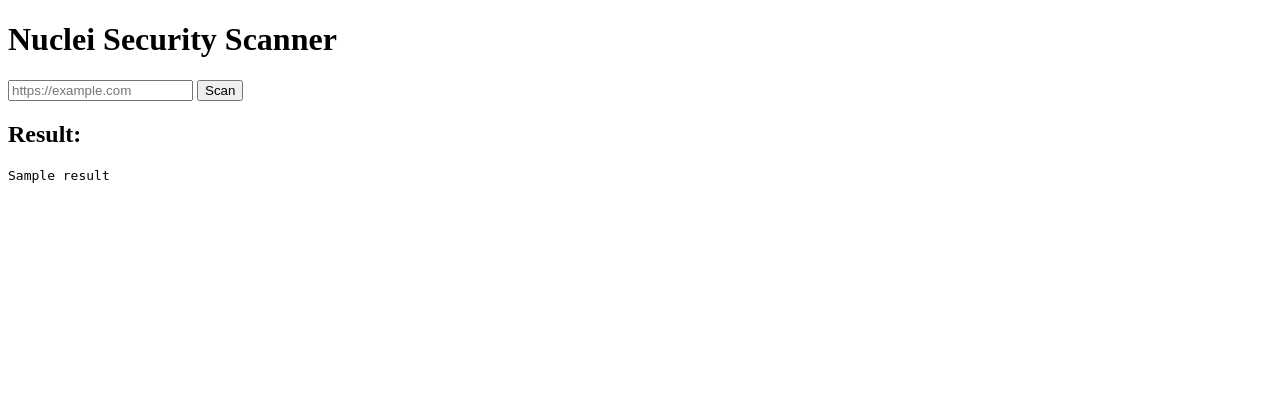
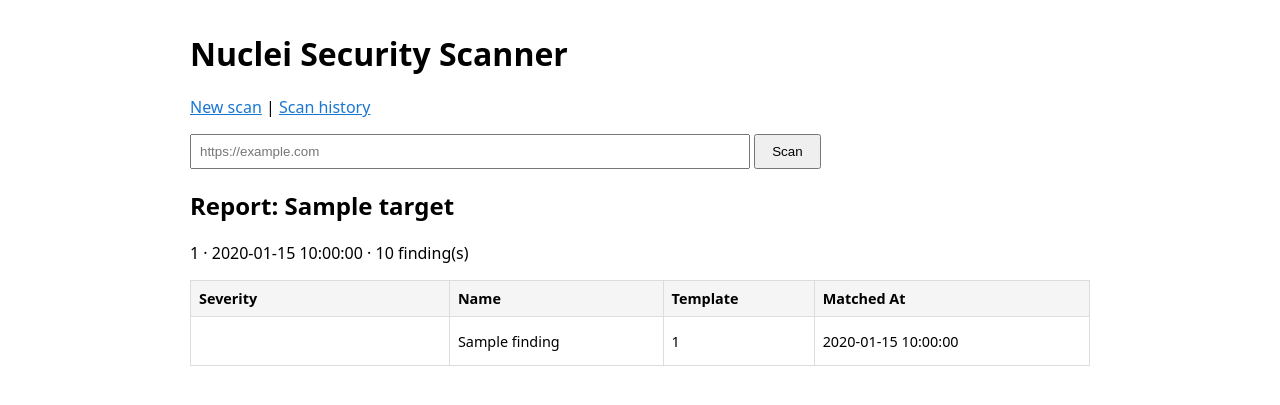
Before and after one commit to vaalentine2/nuclei-scanner, a Flask app: template templates/index.html in a window 1280 px wide. Shown: the top 405 px of the page. Run offline with Flask 3, Linux system fonts and the light colour scheme; the template is opened without the code that fills it: most values are stand-ins (such as "Sample title", 1, 10 or a date in 2020).

Commit message:
Update index.html

```diff
--- a/templates/index.html
+++ b/templates/index.html
@@ -2,18 +2,60 @@
 <html>
 <head>
     <title>Nuclei Security Scanner</title>
+    <style>
+        body { font-family: system-ui, sans-serif; max-width: 900px; margin: 2rem auto; padding: 0 1rem; }
+        input[type=text] { padding: .5rem; width: 60%; }
+        button { padding: .5rem 1rem; }
+        .error { color: #b00; }
+        table { border-collapse: collapse; width: 100%; margin-top: 1rem; }
+        th, td { border: 1px solid #ddd; padding: .5rem; text-align: left; font-size: .9rem; }
+        th { background: #f5f5f5; }
+        .badges span { display: inline-block; padding: .2rem .6rem; margin: 0 .4rem .4rem 0;
+                       border-radius: 4px; color: #fff; font-size: .85rem; text-transform: capitalize; }
+        .critical { background: #7b001c; } .high { background: #d32f2f; }
+        .medium { background: #f57c00; } .low { background: #fbc02d; color: #333; }
+        .info { background: #1976d2; } .unknown { background: #757575; }
+        a { color: #1976d2; }
+    </style>
 </head>
 <body>
     <h1>Nuclei Security Scanner</h1>
+    <p><a href="{{ url_for('index') }}">New scan</a> | <a href="{{ url_for('history') }}">Scan history</a></p>
 
-    <form method="POST">
+    <form method="POST" action="{{ url_for('index') }}">
         <input type="text" name="target" placeholder="https://example.com" required>
         <button type="submit">Scan</button>
     </form>
 
-    {% if result %}
-        <h2>Result:</h2>
-        <pre>{{ result }}</pre>
+    {% if error %}<p class="error">{{ error }}</p>{% endif %}
+
+    {% if report %}
+        <h2>Report: {{ report.target }}</h2>
+        <p>{{ report.scan_id }} &middot; {{ report.timestamp }} &middot; {{ report.total }} finding(s)</p>
+
+        <div class="badges">
+            {% for sev in severities %}
+                {% if report.summary.get(sev, 0) > 0 %}
+                    <span class="{{ sev }}">{{ sev }}: {{ report.summary[sev] }}</span>
+                {% endif %}
+            {% endfor %}
+        </div>
+
+        {% if report.findings %}
+            <table>
+                <tr><th>Severity</th><th>Name</th><th>Template</th><th>Matched At</th></tr>
+                {% for f in report.findings %}
+                    <tr>
+                        <td class="badges"><span class="{{ f.severity }}">{{ f.severity }}</span></td>
+                        <td>{{ f.name }}</td>
+                        <td>{{ f.template_id }}</td>
+                        <td>{{ f.matched_at }}</td>
+                    </tr>
+                {% endfor %}
+            </table>
+        {% else %}
+            <p>No vulnerabilities found. ✅</p>
+        {% endif %}
     {% endif %}
 </body>
 </html>
```
